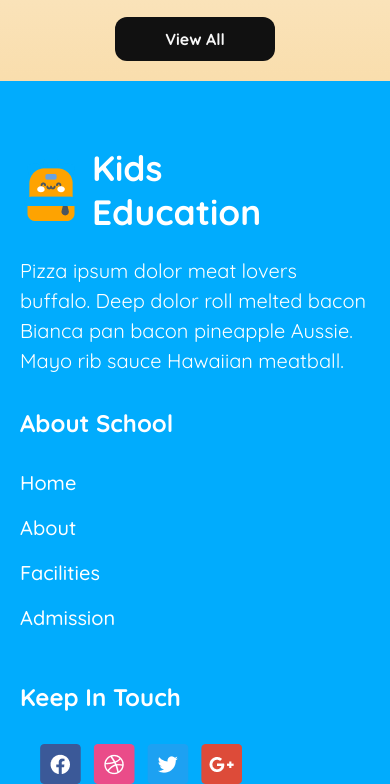
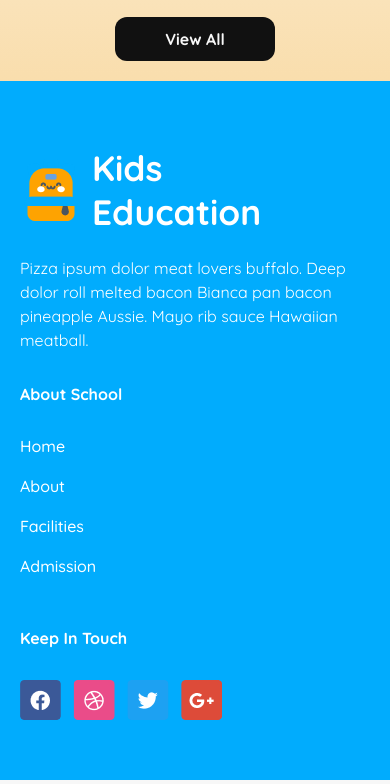
Before and after one commit to borhanuddin1503/Assignment-2, a plain HTML site: page index.html in a window 390 px wide. Shown: the part 2851-3635 px from the top of the page. Drawn offline with Linux system fonts and the light colour scheme.

Commit message:
complete footer section and fully responsive it

```diff
--- a/style/style.css
+++ b/style/style.css
@@ -527,7 +527,7 @@ footer {
         gap: 32px;
     }
     footer{
-        padding: 65px 0 0;
+        padding: 65px 0 60px;
     }
     .foot_logo_text{
         font-size: 2.2rem;
@@ -535,9 +535,23 @@ footer {
 
     .foot_description{
         margin-top: 22px;
+        font-size: 1rem;
     }
 
     footer ul li{
         margin-bottom: 17px;
     }
+    .footer_content h3{
+        font-size: 1.25rem;
+    }
+    .footer_content h3{
+        font-size: 1rem;
+    }
+
+    .icon_wrapper{
+        padding: 0;
+    }
+    .footer_col_2 ul li a{
+        font-size: 1rem;
+    }
 }
```
